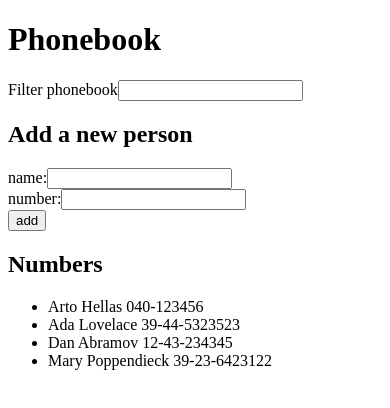
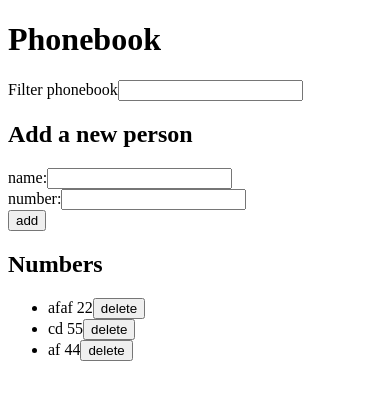
Before and after one commit to backjonas/fullstackopen, a React (Create React App) app in the folder part2/phonebook/: page / in a window 390 px wide. Shown: the top 408 px of the page. Built offline with nearby package versions, Linux system fonts and the light colour scheme; data requests are answered from the project's data file.

Commit message:
Part2 phonebook with API

```diff
--- a/part2/phonebook/db.json
+++ b/part2/phonebook/db.json
@@ -1,24 +1,19 @@
 {
-  "persons":[
+  "persons": [
     {
-      "name": "Arto Hellas",
-      "number": "040-123456",
+      "name": "afaf",
+      "number": "22",
       "id": 1
     },
     {
-      "name": "Ada Lovelace",
-      "number": "39-44-5323523",
+      "name": "cd",
+      "number": "55",
       "id": 2
     },
     {
-      "name": "Dan Abramov",
-      "number": "12-43-234345",
+      "name": "af",
+      "number": "44",
       "id": 3
-    },
-    {
-      "name": "Mary Poppendieck",
-      "number": "39-23-6423122",
-      "id": 4
     }
   ]
 }
--- a/part2/phonebook/src/App.js
+++ b/part2/phonebook/src/App.js
@@ -3,6 +3,7 @@ import axios from 'axios'
 import PersonForm from './components/PersonForm'
 import PersonList from './components/PersonList'
 import Filter from './components/Filter'
+import requestService from './services/requests'
 
 const App = () => {
   const [people, setPeople] = useState([])
@@ -11,24 +12,43 @@ const App = () => {
   const [currentFilter, setCurrentFilter] = useState('')
 
   const initialPeopleHook = () => {
-    axios.get('http://localhost:3001/persons').then(response => {
-      setPeople(response.data)
+    requestService.getAll().then(returnedPeople => {
+      console.log(returnedPeople)
+      setPeople(returnedPeople)
     })
   }
 
   useEffect(initialPeopleHook, [])
 
+  const updatePerson = (oldPerson, newPerson) => {
+    if (window.confirm(`${newName} is already in the phonebook, replace the old number with a new one?`)) {
+      requestService.update(oldPerson.id, newPerson)
+        .then(returnedPerson => {
+          setPeople(people.map(person =>
+            person.id !== returnedPerson.id ? person : returnedPerson
+          ))
+          setNewName('')
+          setNewNumber('')
+        })
+    }
+  }
+
   const addPerson = (event) => {
     event.preventDefault()
-    if (people.some(person => person.name === newName)) {
-      window.alert(`${newName} is already in the phonebook`)
-      return
+    const oldPerson = people.find(person => person.name === newName)
+    const newPerson = { name : newName, number: newNumber }
+
+    if (oldPerson) {
+      updatePerson(oldPerson, newPerson)
+    } else {
+      requestService
+        .create(newPerson)
+        .then(returnedPerson => {
+          setPeople(people.concat(returnedPerson))
+          setNewName('')
+          setNewNumber('')
+        })
     }
-
-    const personObject = { name : newName, number: newNumber }
-    setPeople(people.concat(personObject))
-    setNewName('')
-    setNewNumber('')
   }
 
   const handleNameChange = (event) => {
@@ -41,6 +61,18 @@ const App = () => {
 
   const handleFilterChange = (event) => {
     setCurrentFilter(event.target.value)
+  }
+
+  const removePerson = (person) => {
+    if (window.confirm(`Delete ${person.name}?`))
+    {
+      requestService
+        .remove(person.id)
+        .then(response => {
+          setPeople(people.filter(object => object.id !== person.id))
+      })
+
+    }
   }
 
   return (
@@ -62,6 +94,7 @@ const App = () => {
       <PersonList
         people={people}
         currentFilter={currentFilter}
+        removePerson={removePerson}
       />
     </div>
   )
--- a/part2/phonebook/src/components/PersonList.js
+++ b/part2/phonebook/src/components/PersonList.js
@@ -1,12 +1,15 @@
 import React from 'react'
 
-const Person = ({person}) => {
+const Person = ({person, removePerson}) => {
   return (
-    <li>{person.name} {person.number}</li>
+    <li>
+      {person.name} {person.number}
+      <button onClick={removePerson}>delete</button>
+    </li>
   )
 }
 
-const PersonList = ({people, currentFilter}) => {
+const PersonList = ({people, currentFilter, removePerson}) => {
   const regexp = new RegExp(currentFilter, 'i')
   const peopleToShow = people.filter(person =>
                        regexp.test(person.name))
@@ -14,7 +17,11 @@ const PersonList = ({people, currentFilter}) => {
     return (
       <ul>
         {peopleToShow.map(person =>
-          <Person key={person.name} person={person} />
+          <Person
+          key={person.name}
+          person={person}
+          removePerson={() => removePerson(person)}
+          />
         )}
       </ul>
     )
--- /dev/null
+++ b/part2/phonebook/src/services/requests.js
@@ -0,0 +1,29 @@
+import axios from 'axios'
+const baseUrl = 'http://localhost:3001/persons'
+
+const getAll = () => {
+  const request = axios.get(baseUrl)
+  return request.then(response => response.data)
+}
+
+const create = newObject => {
+  const request = axios.post(baseUrl, newObject)
+  return request.then(response => response.data)
+}
+
+const update = (id, newObject) => {
+  const request = axios.put(`${baseUrl}/${id}`, newObject)
+  return request.then(response => response.data)
+}
+
+const remove = id => {
+  const request = axios.delete(`${baseUrl}/${id}`)
+  return request
+}
+
+export default {
+  getAll,
+  create,
+  update,
+  remove
+}
```
